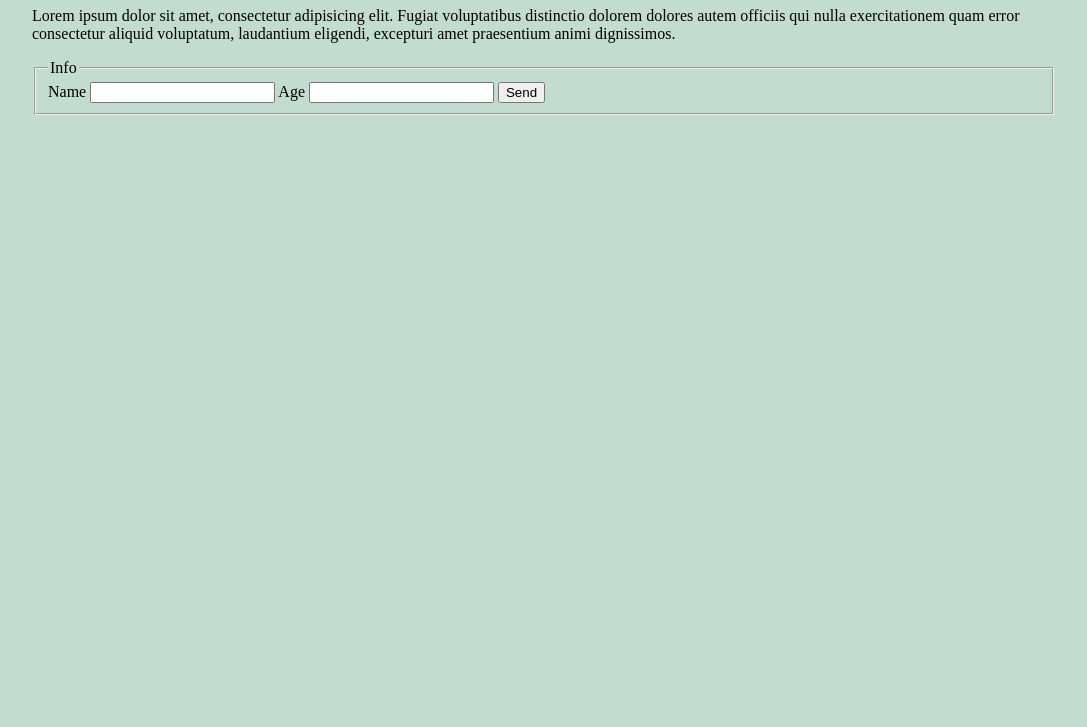
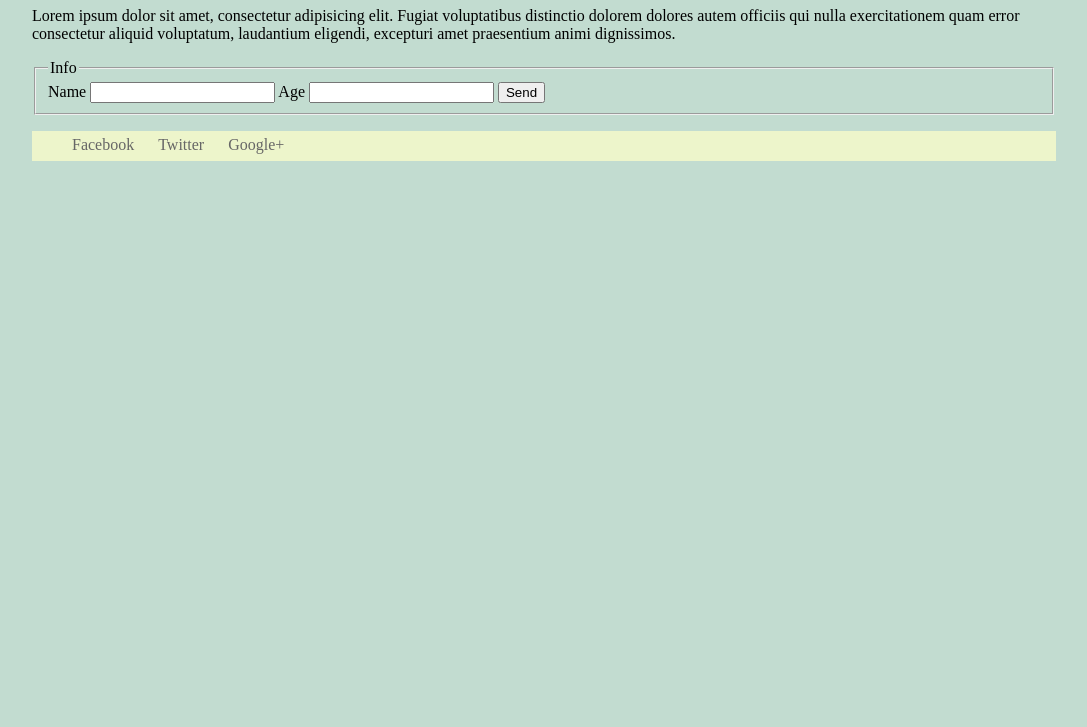
Before and after one commit to raxy80-superego/testProject, a plain HTML site: page index.html in a window 1280 px wide. Shown: the part 73-800 px from the top of the page, without its empty margins (96-1183 px from the left). Drawn offline with Linux system fonts and the light colour scheme.

Commit message:
Add and style footer with social media

```diff
--- a/css/style.css
+++ b/css/style.css
@@ -8,3 +8,21 @@ body {
 	text-decoration: underline;
 	font-weight: bold;
 }
+footer {
+	width: 100%;
+	height: 30px;
+	background: #EDF5CB;
+}
+footer ul li {
+	list-style: none;
+	display: inline-block;
+	margin-right: 20px;
+}
+footer ul li a {
+	text-decoration: none;
+	color: #666666;
+	line-height: 1.7;
+}
+footer ul li a:hover {
+	border-bottom: 1px solid #777;
+}
--- a/index.html
+++ b/index.html
@@ -20,6 +20,14 @@
 		</fieldset>
 	</form>
 
+	<footer>
+		<ul>
+			<li><a href="#">Facebook</a></li>
+			<li><a href="#">Twitter</a></li>
+			<li><a href="#">Google+</a></li>
+		</ul>
+	</footer>
+
 	<script src="js/jquery-1.11.3.min.js"></script>
 	<script src="js/script.js"></script>
 </body>
```
